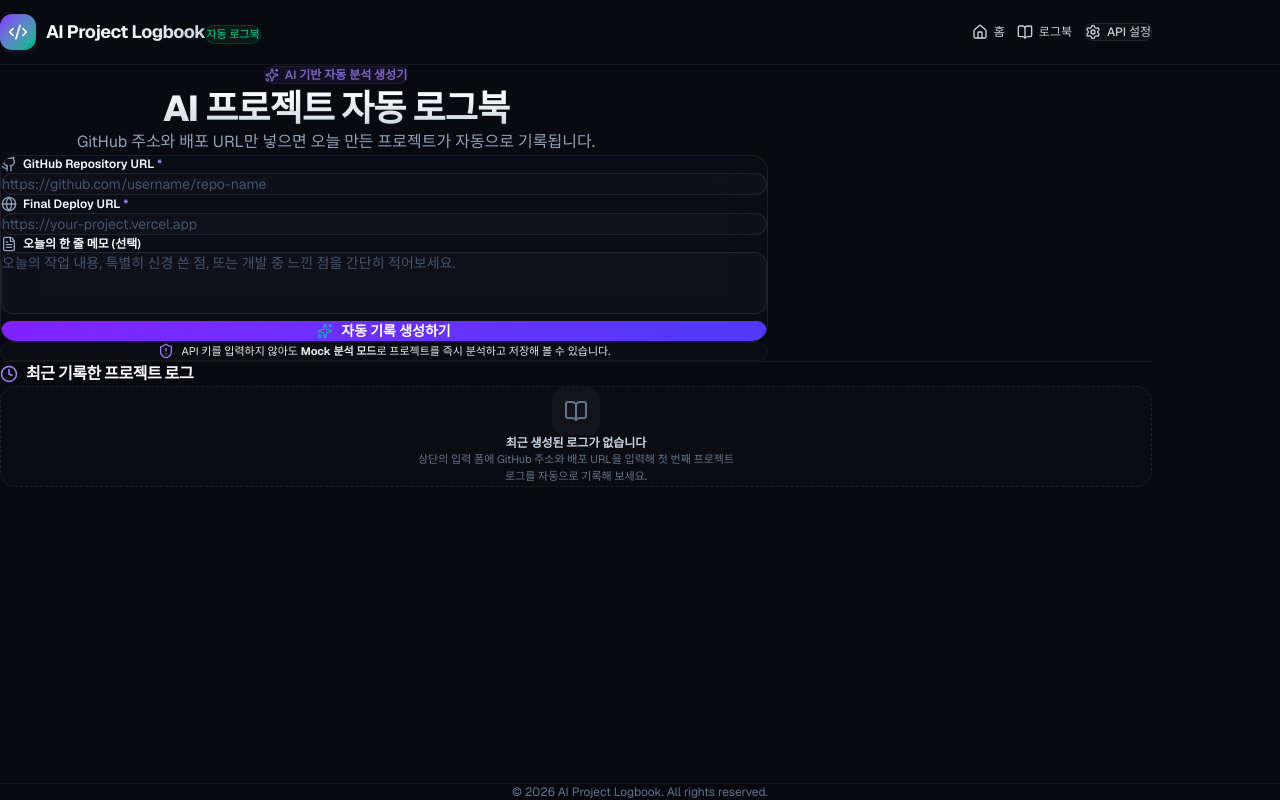
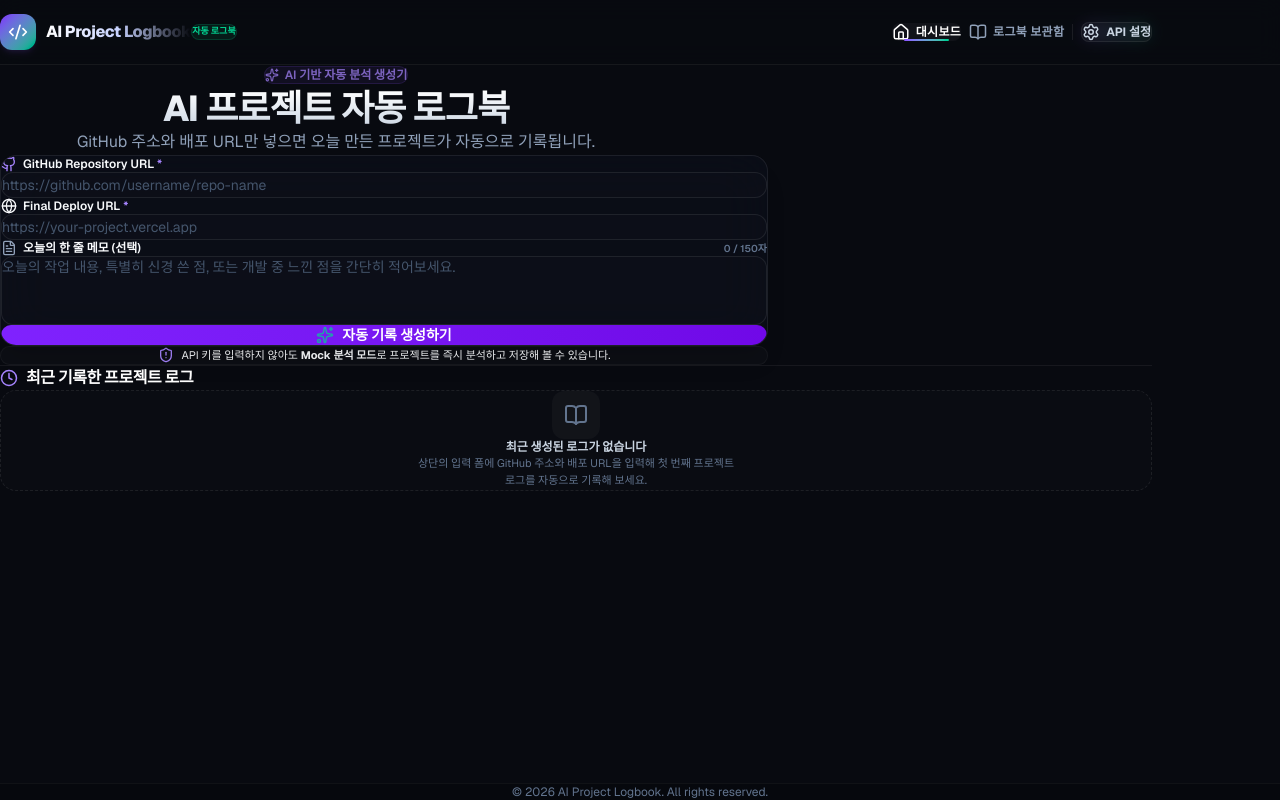
Before and after one commit to kmarx7/DayLog_anti, a Next.js app: page / in a window 1280 px wide. Built offline with nearby package versions, Linux system fonts and the light colour scheme.

Commit message:
design: UI/UX 고도화, 알림 토스트 시스템 및 마이크로 애니메이션 추가

```diff
--- a/src/app/globals.css
+++ b/src/app/globals.css
@@ -57,9 +57,45 @@ body {
 @keyframes pulseGlow {
   0%, 100% {
     opacity: 0.5;
+    transform: scale(1);
   }
   50% {
-    opacity: 0.8;
+    opacity: 0.9;
+    transform: scale(1.02);
+  }
+}
+
+@keyframes slideUp {
+  from {
+    opacity: 0;
+    transform: translateY(12px) scale(0.95);
+  }
+  to {
+    opacity: 1;
+    transform: translateY(0) scale(1);
+  }
+}
+
+@keyframes toastIn {
+  from {
+    opacity: 0;
+    transform: translateY(20px) translateX(20px);
+  }
+  to {
+    opacity: 1;
+    transform: translateY(0) translateX(0);
+  }
+}
+
+@keyframes gradientBg {
+  0% {
+    background-position: 0% 50%;
+  }
+  50% {
+    background-position: 100% 50%;
+  }
+  100% {
+    background-position: 0% 50%;
   }
 }
 
@@ -70,13 +106,33 @@ body {
   content: '';
   position: absolute;
   inset: -1px;
-  background: linear-gradient(90deg, #8b5cf6, #10b981);
+  background: linear-gradient(90deg, #8b5cf6, #10b981, #f97316);
+  background-size: 200% 200%;
   border-radius: inherit;
   z-index: -1;
-  opacity: 0.15;
+  opacity: 0.12;
   filter: blur(8px);
   transition: opacity 0.3s ease;
+  animation: gradientBg 6s ease infinite;
 }
 .glow-effect:hover::after {
-  opacity: 0.3;
+  opacity: 0.25;
 }
+
+.glow-focus:focus-within {
+  border-color: rgba(139, 92, 246, 0.4);
+  box-shadow: 0 0 15px rgba(139, 92, 246, 0.15), inset 0 1px 2px rgba(255, 255, 255, 0.05);
+}
+
+.animate-toast {
+  animation: toastIn 0.3s cubic-bezier(0.16, 1, 0.3, 1) forwards;
+}
+
+.animate-slideUp {
+  animation: slideUp 0.4s cubic-bezier(0.16, 1, 0.3, 1) forwards;
+}
+
+.animate-gradient-text {
+  background-size: 200% auto;
+  animation: gradientBg 4s linear infinite;
+}
--- a/src/components/AnalyzeForm.tsx
+++ b/src/components/AnalyzeForm.tsx
@@ -162,17 +162,17 @@ export default function AnalyzeForm({
         {/* GitHub URL */}
         <div className="space-y-1.5">
           <label className="flex items-center gap-1.5 text-xs font-semibold text-slate-350">
-            <Github className="h-4 w-4 text-slate-400" />
+            <Github className="h-4 w-4 text-violet-400" />
             <span>GitHub Repository URL <span className="text-violet-400">*</span></span>
           </label>
-          <div className="relative">
+          <div className="relative rounded-xl border border-white/[0.08] bg-white/[0.01] glow-focus focus-within:border-violet-500/50 transition-all duration-300">
             <input
               type="text"
               required
               value={githubUrl}
               onChange={(e) => setGithubUrl(e.target.value)}
               placeholder="https://github.com/username/repo-name"
-              className="w-full rounded-xl border border-white/[0.08] bg-white/[0.02] py-3 pl-4 pr-4 text-sm text-white placeholder-slate-600 focus:border-violet-500 focus:outline-none focus:ring-1 focus:ring-violet-500 transition duration-150"
+              className="w-full bg-transparent py-3.5 pl-4 pr-4 text-sm text-white placeholder-slate-600 focus:outline-none"
             />
           </div>
         </div>
@@ -180,50 +180,56 @@ export default function AnalyzeForm({
         {/* Deploy URL */}
         <div className="space-y-1.5">
           <label className="flex items-center gap-1.5 text-xs font-semibold text-slate-350">
-            <Globe className="h-4 w-4 text-slate-400" />
+            <Globe className="h-4 w-4 text-emerald-450" />
             <span>Final Deploy URL <span className="text-violet-400">*</span></span>
           </label>
-          <div className="relative">
+          <div className="relative rounded-xl border border-white/[0.08] bg-white/[0.01] glow-focus focus-within:border-violet-500/50 transition-all duration-300">
             <input
               type="text"
               required
               value={deployUrl}
               onChange={(e) => setDeployUrl(e.target.value)}
               placeholder="https://your-project.vercel.app"
-              className="w-full rounded-xl border border-white/[0.08] bg-white/[0.02] py-3 pl-4 pr-4 text-sm text-white placeholder-slate-600 focus:border-violet-500 focus:outline-none focus:ring-1 focus:ring-violet-500 transition duration-150"
+              className="w-full bg-transparent py-3.5 pl-4 pr-4 text-sm text-white placeholder-slate-600 focus:outline-none"
             />
           </div>
         </div>
 
         {/* User Memo */}
         <div className="space-y-1.5">
+          <div className="flex justify-between items-center">
             <label className="flex items-center gap-1.5 text-xs font-semibold text-slate-350">
               <FileText className="h-4 w-4 text-slate-400" />
               <span>오늘의 한 줄 메모 (선택)</span>
             </label>
+            <span className="text-[10px] text-slate-500 font-semibold">{userMemo.length} / 150자</span>
+          </div>
+          <div className="relative rounded-xl border border-white/[0.08] bg-white/[0.01] glow-focus focus-within:border-violet-500/50 transition-all duration-300">
             <textarea
               value={userMemo}
+              maxLength={150}
               onChange={(e) => setUserMemo(e.target.value)}
               placeholder="오늘의 작업 내용, 특별히 신경 쓴 점, 또는 개발 중 느낀 점을 간단히 적어보세요."
               rows={3}
-            className="w-full rounded-xl border border-white/[0.08] bg-white/[0.02] py-3 px-4 text-sm text-white placeholder-slate-600 focus:border-violet-500 focus:outline-none focus:ring-1 focus:ring-violet-500 resize-none transition duration-150"
+              className="w-full bg-transparent py-3.5 px-4 text-sm text-white placeholder-slate-600 focus:outline-none resize-none"
             />
+          </div>
         </div>
 
         {/* Error Alert */}
         {errorMsg && (
-          <div className="flex items-start gap-2.5 rounded-xl border border-red-500/20 bg-red-500/10 p-3 text-red-400 animate-shake">
+          <div className="flex items-start gap-2.5 rounded-xl border border-red-500/20 bg-red-500/10 p-3.5 text-red-400 animate-shake">
             <AlertCircle className="h-4 w-4 shrink-0 mt-0.5" />
-            <p className="text-xs leading-relaxed">{errorMsg}</p>
+            <p className="text-xs leading-relaxed font-semibold">{errorMsg}</p>
           </div>
         )}
 
         {/* Submit Button */}
         <button
           type="submit"
-          className="group relative flex w-full items-center justify-center gap-2 rounded-xl bg-gradient-to-r from-violet-600 to-indigo-600 py-3.5 text-sm font-bold text-white shadow-lg shadow-violet-500/10 transition hover:from-violet-500 hover:to-indigo-500 active:scale-[0.99] duration-150"
+          className="group relative flex w-full items-center justify-center gap-2 overflow-hidden rounded-xl bg-gradient-to-r from-violet-600 via-indigo-650 to-violet-700 py-4 text-sm font-bold text-white shadow-lg shadow-violet-500/10 transition-all duration-300 hover:shadow-violet-500/20 active:scale-[0.99] glow-effect"
         >
-          <Sparkles className="h-4 w-4 text-emerald-400 animate-pulse group-hover:scale-110 duration-250" />
+          <Sparkles className="h-4.5 w-4.5 text-emerald-400 animate-pulse group-hover:scale-110 duration-250" />
           <span>자동 기록 생성하기</span>
         </button>
       </form>
--- a/src/components/Header.tsx
+++ b/src/components/Header.tsx
@@ -2,6 +2,7 @@
 
 import React from "react";
 import Link from "next/link";
+import { usePathname } from "next/navigation";
 import { BookOpen, Settings, Home, Code2 } from "lucide-react";
 
 type HeaderProps = {
@@ -9,48 +10,69 @@ type HeaderProps = {
 };
 
 export default function Header({ onOpenSettings }: HeaderProps) {
+  const pathname = usePathname();
+
+  const isHome = pathname === "/";
+  const isLogs = pathname.startsWith("/logs");
+
   return (
     <header className="sticky top-0 z-40 w-full border-b border-white/[0.06] bg-[#080a10]/80 backdrop-blur-md">
       <div className="mx-auto max-w-6xl px-4 sm:px-6 lg:px-8">
         <div className="flex h-16 items-center justify-between">
           <div className="flex items-center gap-2">
             <Link href="/" className="flex items-center gap-2.5 group transition-all">
-              <div className="flex h-9 w-9 items-center justify-center rounded-xl bg-gradient-to-br from-violet-600 to-emerald-500 text-white shadow-md shadow-violet-500/10 group-hover:scale-105 duration-200">
+              <div className="flex h-9 w-9 items-center justify-center rounded-xl bg-gradient-to-br from-violet-600 via-indigo-550 to-emerald-500 text-white shadow-md shadow-violet-500/10 group-hover:scale-105 duration-300">
                 <Code2 className="h-5 w-5" />
               </div>
-              <div>
-                <span className="text-lg font-bold tracking-tight bg-gradient-to-r from-white via-slate-100 to-slate-300 bg-clip-text text-transparent">
+              <div className="flex flex-col sm:flex-row sm:items-center">
+                <span className="text-sm sm:text-base font-extrabold tracking-tight bg-gradient-to-r from-white via-indigo-200 to-emerald-250 bg-clip-text text-transparent group-hover:from-violet-200 group-hover:to-emerald-300 duration-300">
                   AI Project Logbook
                 </span>
-                <span className="hidden sm:inline-block ml-2 text-[11px] font-medium text-emerald-400 bg-emerald-500/10 border border-emerald-500/20 px-1.5 py-0.5 rounded-full">
+                <span className="inline-block sm:ml-2 text-[9px] font-bold text-emerald-400 bg-emerald-500/10 border border-emerald-500/20 px-2 py-0.5 rounded-full w-fit">
                   자동 로그북
                 </span>
               </div>
             </Link>
           </div>
 
-          <div className="flex items-center gap-3">
+          <div className="flex items-center gap-1 sm:gap-2">
             <Link
               href="/"
-              className="flex items-center gap-1.5 rounded-lg px-3 py-1.5 text-xs font-medium text-slate-300 transition hover:bg-white/[0.04] hover:text-white"
+              className={`relative flex items-center gap-1.5 rounded-lg px-3 py-2 text-xs font-semibold tracking-wide transition duration-200 ${
+                isHome
+                  ? "text-white bg-white/[0.04]"
+                  : "text-slate-400 hover:bg-white/[0.02] hover:text-white"
+              }`}
             >
-              <Home className="h-4 w-4" />
-              <span className="hidden sm:inline">홈</span>
+              <Home className="h-4.5 w-4.5 shrink-0" />
+              <span className="hidden sm:inline">대시보드</span>
+              {isHome && (
+                <span className="absolute bottom-0 left-3 right-3 h-[2px] bg-gradient-to-r from-violet-500 to-emerald-400 rounded-full" />
+              )}
             </Link>
 
             <Link
               href="/logs"
-              className="flex items-center gap-1.5 rounded-lg px-3 py-1.5 text-xs font-medium text-slate-300 transition hover:bg-white/[0.04] hover:text-white"
+              className={`relative flex items-center gap-1.5 rounded-lg px-3 py-2 text-xs font-semibold tracking-wide transition duration-200 ${
+                isLogs
+                  ? "text-white bg-white/[0.04]"
+                  : "text-slate-400 hover:bg-white/[0.02] hover:text-white"
+              }`}
             >
-              <BookOpen className="h-4 w-4" />
-              <span className="hidden sm:inline">로그북</span>
+              <BookOpen className="h-4.5 w-4.5 shrink-0" />
+              <span className="hidden sm:inline">로그북 보관함</span>
+              {isLogs && (
+                <span className="absolute bottom-0 left-3 right-3 h-[2px] bg-gradient-to-r from-violet-500 to-emerald-400 rounded-full" />
+              )}
             </Link>
+
+            <div className="h-4 w-[1px] bg-white/[0.08] mx-1" />
 
             <button
               onClick={onOpenSettings}
-              className="flex items-center gap-1.5 rounded-lg bg-white/[0.03] border border-white/[0.08] px-3 py-1.5 text-xs font-medium text-slate-300 transition hover:bg-white/[0.08] hover:text-white active:scale-95"
+              className="flex items-center gap-1.5 rounded-lg bg-white/[0.03] border border-white/[0.08] px-3 py-2 text-xs font-bold text-slate-300 transition hover:bg-white/[0.08] hover:text-white active:scale-95 glow-effect"
             >
-              <Settings className="h-4 w-4" />
+              <Settings className="h-4.5 w-4.5 animate-spin-slow" />
               <span className="hidden sm:inline">API 설정</span>
             </button>
           </div>
--- /dev/null
+++ b/src/components/Toast.tsx
@@ -0,0 +1,64 @@
+"use client";
+
+import React, { useEffect } from "react";
+import { CheckCircle2, AlertTriangle, Info, X } from "lucide-react";
+
+type ToastType = "success" | "warning" | "info";
+
+type ToastProps = {
+  message: string;
+  type?: ToastType;
+  isOpen: boolean;
+  onClose: () => void;
+  duration?: number;
+};
+
+export default function Toast({ message, type = "success", isOpen, onClose, duration = 3000 }: ToastProps) {
+  useEffect(() => {
+    if (isOpen) {
+      const timer = setTimeout(() => {
+        onClose();
+      }, duration);
+      return () => clearTimeout(timer);
+    }
+  }, [isOpen, duration, onClose]);
+
+  if (!isOpen) return null;
+
+  const getStyle = () => {
+    switch (type) {
+      case "success":
+        return {
+          bg: "bg-[#0b1519]/90 border-emerald-500/25 text-emerald-400",
+          icon: <CheckCircle2 className="h-4 w-4 shrink-0 text-emerald-400" />,
+        };
+      case "warning":
+        return {
+          bg: "bg-[#18110b]/90 border-rose-500/25 text-rose-400",
+          icon: <AlertTriangle className="h-4 w-4 shrink-0 text-rose-400" />,
+        };
+      default:
+        return {
+          bg: "bg-[#0c101b]/90 border-violet-500/25 text-violet-400",
+          icon: <Info className="h-4 w-4 shrink-0 text-violet-400" />,
+        };
+    }
+  };
+
+  const style = getStyle();
+
+  return (
+    <div className="fixed bottom-5 right-5 z-50 animate-toast">
+      <div className={`flex items-center gap-3 rounded-xl border p-4 shadow-xl shadow-black/30 backdrop-blur-md ${style.bg}`}>
+        {style.icon}
+        <span className="text-xs font-bold leading-normal tracking-tight">{message}</span>
+        <button
+          onClick={onClose}
+          className="ml-2 rounded-lg p-0.5 opacity-60 hover:opacity-100 hover:bg-white/[0.04] transition"
+        >
+          <X className="h-3.5 w-3.5" />
+        </button>
+      </div>
+    </div>
+  );
+}
```
Also changed, not shown: src/app/logs/[id]/page.tsx (+17 -1 lines), src/app/logs/page.tsx (+51 -3 lines), src/components/LogCard.tsx (+14 -1 lines), src/components/ResultDisplay.tsx (+25 -9 lines). Lines whose indentation alone changed are shown as unchanged.
